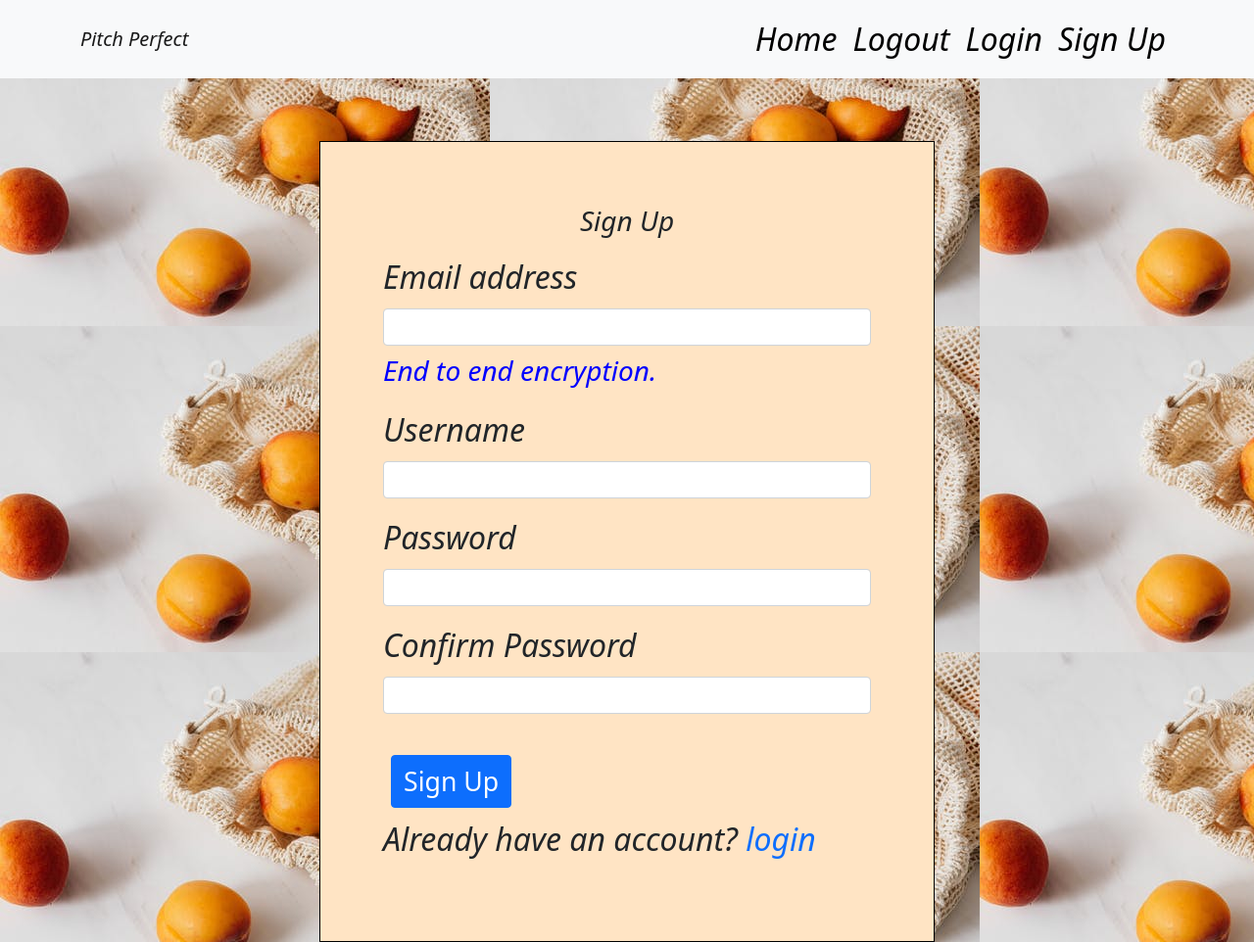
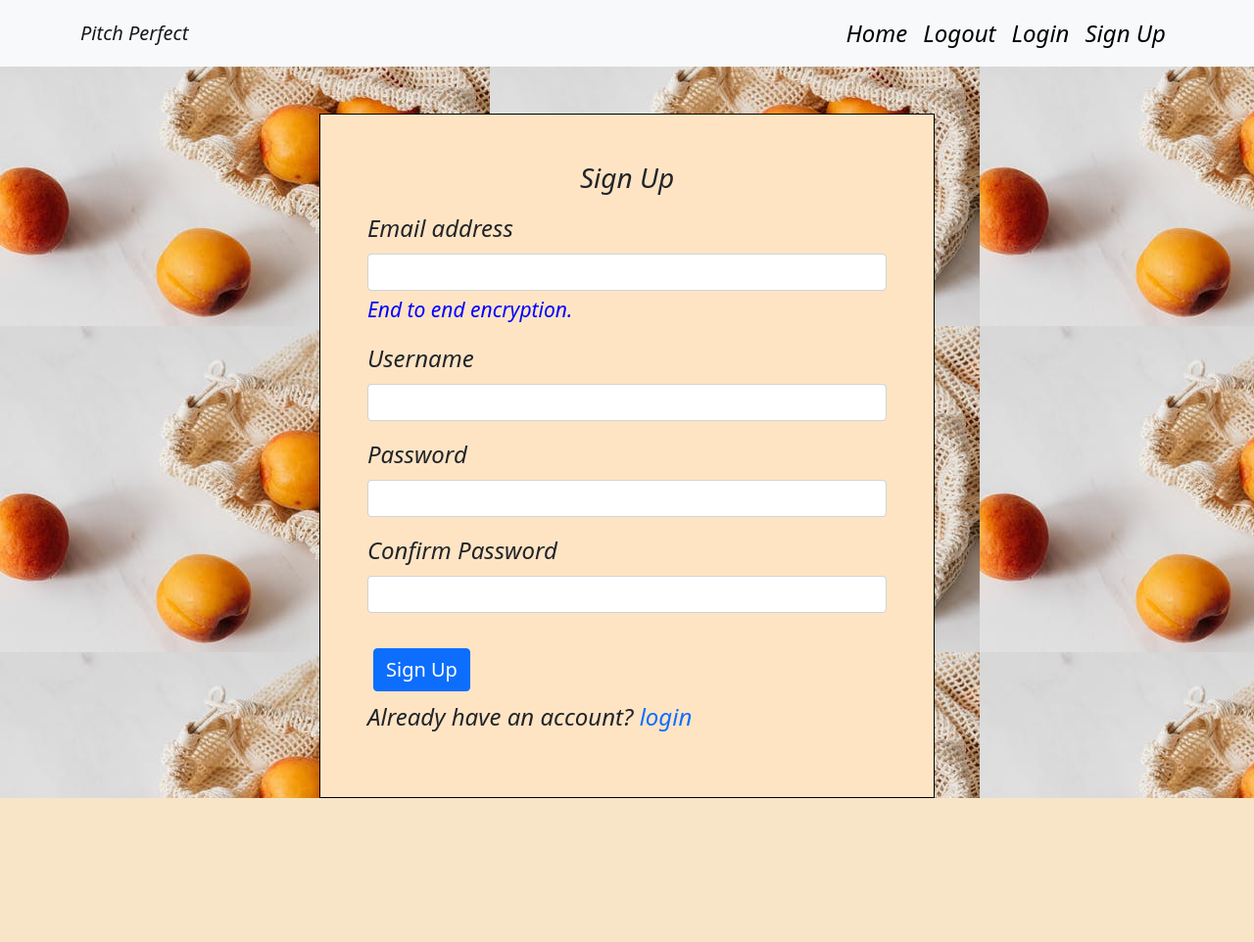
Before and after one commit to Paullete/minute-pitch, a Flask app: page /sign-up in a window 1280 px wide. Shown: the whole page at 98% size. After the commit the page ends 815 px from the top, so only its background shows below. Run offline with Flask 2, Linux system fonts and the light colour scheme; some libraries are stand-ins or nearby versions.

Commit message:
minor changes

```diff
--- a/app/static/css/styles.css
+++ b/app/static/css/styles.css
@@ -25,7 +25,7 @@
 body{
     background-image: url("pexels-photo-4397920.jpeg");
     font-style: italic;
-    font-size: 2.0rem;
+    font-size: 1.5rem;
 }
 .homeButtons {
     display: flex;
```
Also changed, not shown: requirements.txt (added, +25 -0 lines), app/database.db, 2 other files.
